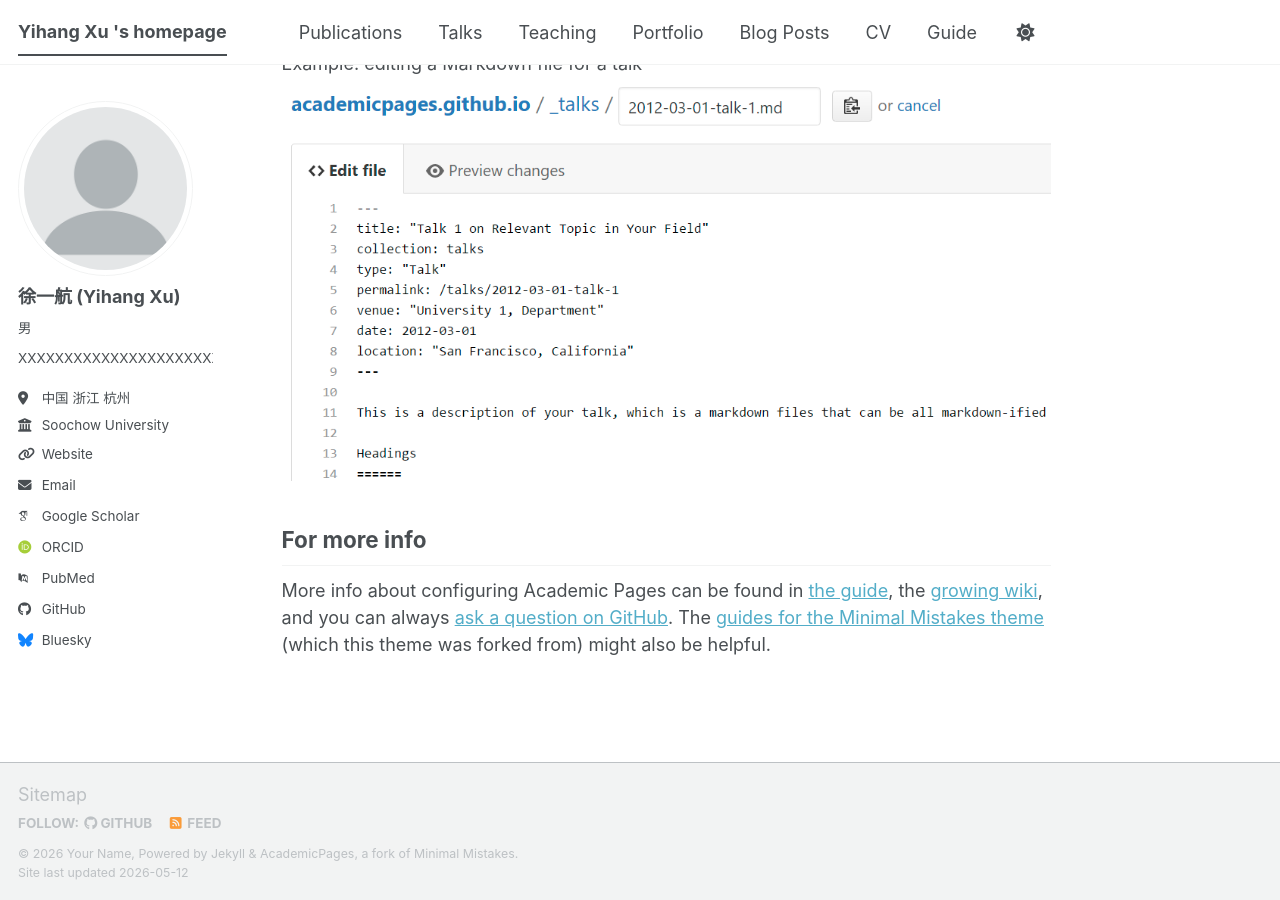
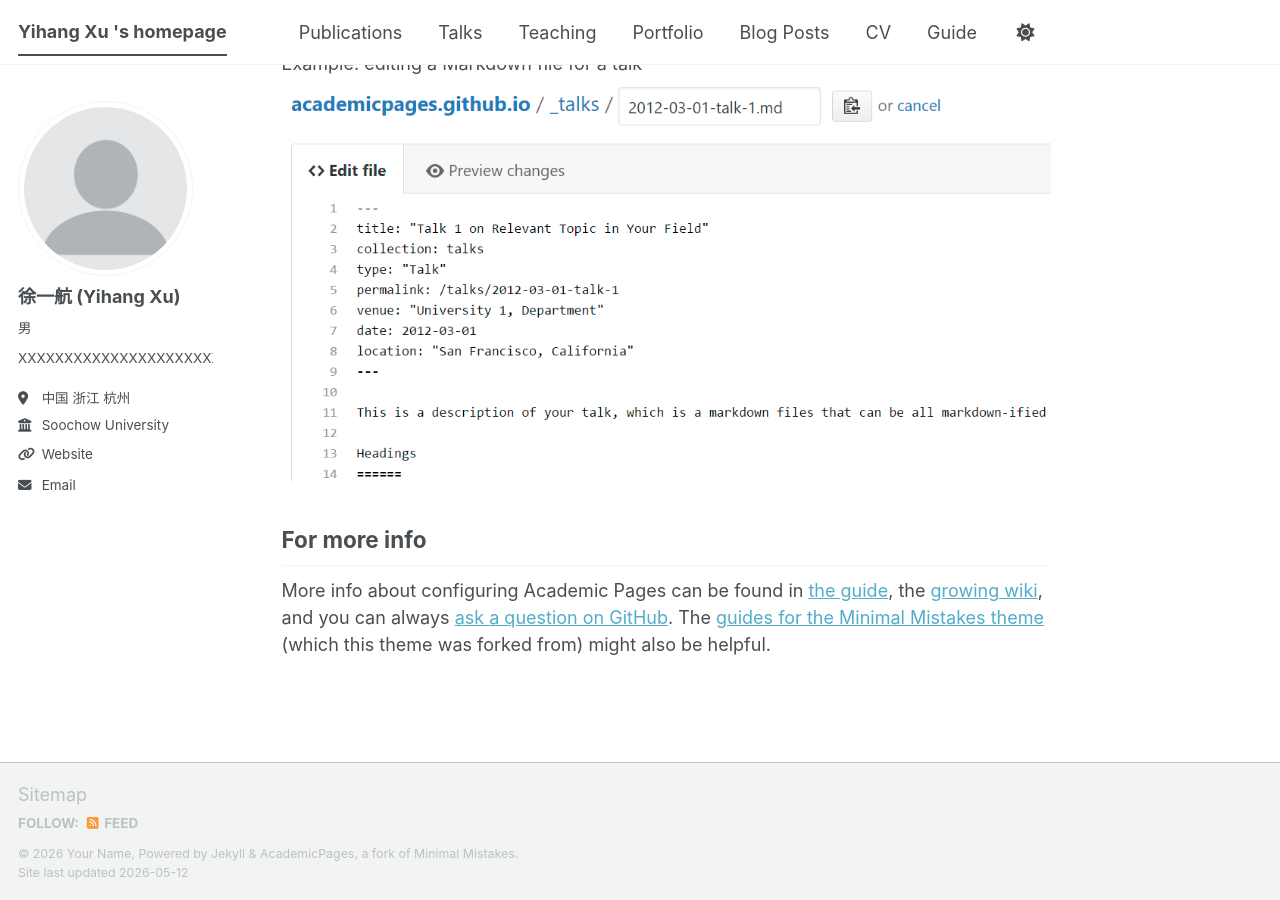
Before and after one commit to EthanXu1019/EthanXu1019.github.io, a Jekyll site: the page built from _pages/about.md, in a window 1280 px wide and 900 px high, scrolled down 2720 px. Built offline with Jekyll 4.4.1, drawn with Linux system fonts in a browser that asks for light colours; some web fonts are replaced; a script bundle is joined from its source files by our own code; library files that are not in the unit come from our copies.

Commit message:
Update _config.yml

```diff
--- a/_config.yml
+++ b/_config.yml
@@ -35,13 +35,13 @@ author:
   # Academic websites
   academia         : # URL
   arxiv            : # URL - Update with the correct link to your profile
-  googlescholar    : ""
+  googlescholar    :
   inspire-hep      : # URL
   impactstory      : # URL
-  orcid            : ""
+  orcid            :
   semantic         : # URL
   ssrn             : # URL
-  pubmed           : ""
+  pubmed           :
   researchgate     : # URL
   scopus           : # URL
   zotero           : # URL
@@ -51,13 +51,13 @@ author:
   bitbucket        : # Username - Update with your username on the site
   codepen          : # Username
   dribbble         : # Username
-  github           : ""
+  github           :
   kaggle           : # Username
   stackoverflow    : # User number or user number and name (i.e., use "1" or "1/jeff-atwood")
 
   # Social media
   artstation       : # Username
-  bluesky          : "" # Replace this with you Bluesky username
+  bluesky          : # Replace this with you Bluesky username
   facebook         : # Username
   flickr           : # Username
   foursquare       : # Username
```
